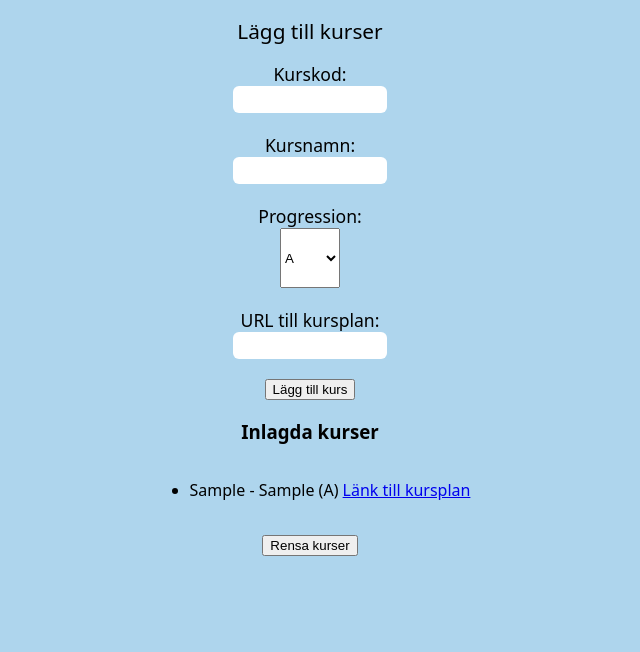
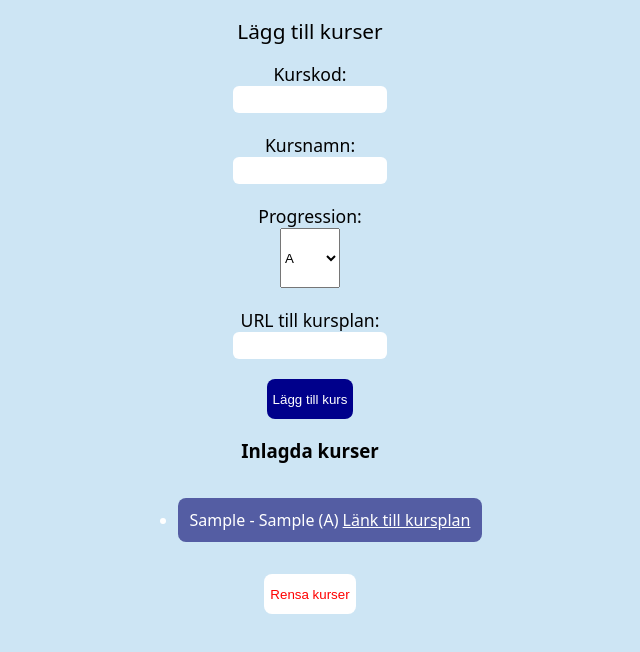
Before and after one commit to veppaan/moment1.2-vera, a website built with Parcel: page src/index.html in a window 1280 px wide. Both pictures are taken after typing "Sample", "Sample", "https://example.com" into the empty fields and a click on the button "Lägg till kurs". Shown: the part 94-746 px from the top of the page, without its empty margins (330-970 px from the left). Built offline with nearby package versions, Linux system fonts and the light colour scheme.

Commit message:
Tar bort text och justerar i design

```diff
--- a/src/css/styles.scss
+++ b/src/css/styles.scss
@@ -1,5 +1,5 @@
 body{
-    background-color: rgb(174, 213, 237);
+    background-color: rgb(205, 229, 244);
     font-family:system-ui, -apple-system, BlinkMacSystemFont, 'Segoe UI', Roboto, Oxygen, Ubuntu, Cantarell, 'Open Sans', 'Helvetica Neue', sans-serif;
     display: flex;
     flex-direction: column;
@@ -35,3 +35,42 @@ h2{
     font-size: 1.3em;
     font-weight: 500;
 }
+li{
+    background-color: rgba(12, 12, 114, 0.624);
+    color: white;
+    padding: 0.7em;
+    border-radius: 8px;
+    margin-bottom: 1em;
+    a{
+        color: white;
+    }
+}
+#clearbutton{
+    border: none;
+    color: rgb(255, 0, 0);
+    background-color: white;
+    width: fit-content;
+    height: 3em;
+    border-radius: 8px;
+}
+#add{
+    border: none;
+    color: white;
+    background-color: darkblue;
+    width: fit-content;
+    height: 3em;
+    border-radius: 8px;
+}
+#add:hover{
+    background-color: rgba(12, 12, 114, 0.624);
+    cursor: pointer;
+}
+#clearbutton:hover{
+    background-color: #ddd;
+    cursor: pointer;
+}
+@media (max-width: 800px){
+    li{
+        font-size: 0.8em;
+    }
+}
--- a/src/index.html
+++ b/src/index.html
@@ -27,13 +27,12 @@
         <label for="syllabus">URL till kursplan:</label>
         <input type="url" id="syllabus" required>
 
-        <button type="submit">Lägg till kurs</button>
+        <button id="add" type="submit">Lägg till kurs</button>
     </form>
 
     <h3>Inlagda kurser</h3>
     <ul id="course-list"></ul>
     <div class="clear">
-        <p id="empty-text"></p>
         <button id="clearbutton" class="btn">Rensa kurser</button>
     </div>
 
--- a/src/script.ts
+++ b/src/script.ts
@@ -15,7 +15,7 @@ let syllasbusValue = document.getElementById("syllabus") as HTMLInputElement;
 let courses: CourseInfo[] = loadCourses();
 
 
-let emptyTxt = document.getElementById("empty-text") as HTMLParagraphElement;
+
 let clearBtn = document.getElementById("clearbutton") as HTMLButtonElement;
 
 clearBtn.addEventListener("click", clearStorage);
@@ -33,11 +33,7 @@ function loadCourses(){
     let courses: string | null = localStorage.getItem("courses");
     if (courses){
         return JSON.parse(courses) as CourseInfo[];
-    }/* else{
-        if(emptyTxt){
-            emptyTxt.innerHTML= "Listan är tom";
-        }
-    } */
+    }
     return [];
 }
 
```
